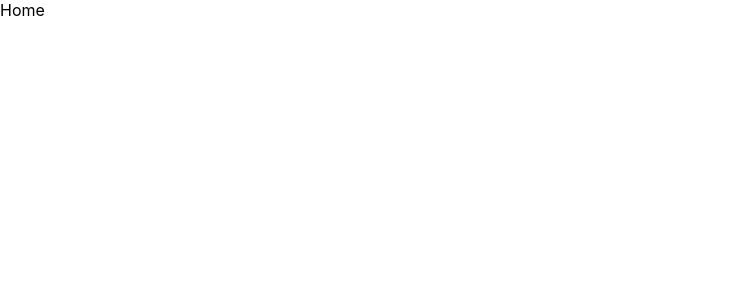
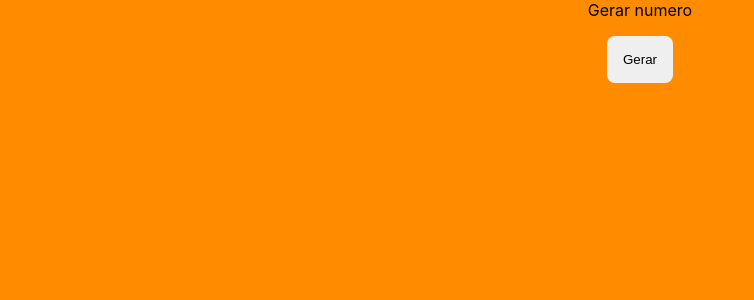
Before and after one commit to Gabrielsv01/Tesla, a React (Create React App) app: page / in a window 1280 px wide. Shown: the top 300 px of the page, without its empty margins (0-754 px from the left). Built offline with nearby package versions, Linux system fonts and the light colour scheme.

Commit message:
feat(utils): create utils to build numbers

```diff
--- a/babel.config.js
+++ b/babel.config.js
@@ -12,23 +12,23 @@ module.exports = {
       {
         root: ['./src'],
         alias: [
-          {'@shared-components': './src/shared/components'},
-          {'@shared-constants': './src/shared/constants'},
-          {'@api': './src/services/api/index'},
-          {'@theme': './src/shared/theme'},
-          {'@localization': './src/shared/localization'},
-          {'@services': './src/services'},
-          {'@pages': './src/pages/'},
-          {'@shared': './src/shared'},
-          {'@utils': './src/shared/utils/'},
-          {'@assets': './src/assets/'},
-          {'@icons': './src/assets/icons/'},
-          {'@hooks': './src/shared/hooks/'},
-          {'@test-utils': './test-utils.tsx'},
-          {'@context': './src/shared/context/'},
-          {'@utils': './src/shared/utils/'},
-          {'@envs': './envs.ts'},
-          {'@routes': './src/routes/'},
+          {'shared-components': './src/shared/components'},
+          {'shared-constants': './src/shared/constants'},
+          {api: './src/services/api/index'},
+          {shared: './src/shared'},
+          {theme: './src/shared/theme/'},
+          {pages: './src/pages/'},
+          {localization: './src/shared/localization'},
+          {services: './src/services'},
+          {utils: './src/shared/utils/'},
+          {assets: './src/assets/'},
+          {icons: './src/assets/icons/'},
+          {hooks: './src/shared/hooks/'},
+          {'test-utils': './test-utils.tsx'},
+          {context: './src/shared/context/'},
+          {utils: './src/shared/utils/'},
+          {envs: './envs.ts'},
+          {routes: './src/routes/'},
         ],
         extensions: [
           '.js',
--- a/src/index.tsx
+++ b/src/index.tsx
@@ -3,7 +3,8 @@ import React from 'react';
 import ReactDOM from 'react-dom/client';
 import {HashRouter} from 'react-router-dom';
 
-import './theme/settings.css';
+import 'shared/theme/settings.css';
+
 import App from './App';
 
 const root = ReactDOM.createRoot(
--- a/src/pages/Home/index.tsx
+++ b/src/pages/Home/index.tsx
@@ -1,7 +1,23 @@
-import React from 'react';
+import React, {useState} from 'react';
+
+import {buildNumbers} from 'shared/utils/buildNumbers';
 
 import * as S from './styles';
 
-const Home: React.FC = () => <S.Container>Home</S.Container>;
+const Home: React.FC = () => {
+  const [state, setState] = useState<number[]>();
+  return (
+    <S.Container>
+      Gerar numero
+      <S.Button
+        onClick={() => {
+          setState(buildNumbers(100));
+        }}>
+        Gerar
+      </S.Button>
+      {state?.map(item => <div key={item}>{item}</div>)}
+    </S.Container>
+  );
+};
 
 export default Home;
--- a/src/pages/Home/styles.ts
+++ b/src/pages/Home/styles.ts
@@ -1,3 +1,17 @@
 import styled from 'styled-components';
 
-export const Container = styled.div``;
+import {theme} from 'shared/theme/variables';
+
+export const Container = styled.div`
+  display: flex;
+  flex-direction: column;
+  align-items: center;
+  background-color: darkorange;
+  min-height: 100vh;
+`;
+
+export const Button = styled.button`
+  margin: ${theme.spacing.small}px;
+  padding: ${theme.spacing.small}px;
+  border-radius: ${theme.border.radius.small}px;
+`;
--- /dev/null
+++ b/src/shared/utils/buildNumbers.ts
@@ -0,0 +1,26 @@
+const dictionary = {
+  '0': [0],
+  '1': [1],
+  '2': [2],
+  '3': [3],
+  '4': [4],
+  '5': [5],
+  '6': [6],
+  '7': [7],
+  '8': [8],
+  '9': [9],
+};
+
+const buildNumbers = (value: number) => {
+  const modNumber = 9;
+  const dictionaryKey = '1';
+
+  for (let i = 1; i < value; i += 1) {
+    const lastItem =
+      dictionary[dictionaryKey][dictionary[dictionaryKey].length - 1];
+    dictionary[dictionaryKey].push(lastItem + modNumber);
+  }
+  return dictionary[dictionaryKey];
+};
+
+export {buildNumbers};
```
Also changed, not shown: tsconfig.json (+28 -33 lines), .eslintrc.js, src/shared/theme/media.ts (renamed from src/theme/media.ts), src/shared/theme/settings.css (renamed from src/theme/settings.css), src/shared/theme/types.ts (renamed from src/theme/types.ts), src/shared/theme/variables.ts (renamed from src/theme/variables.ts).
